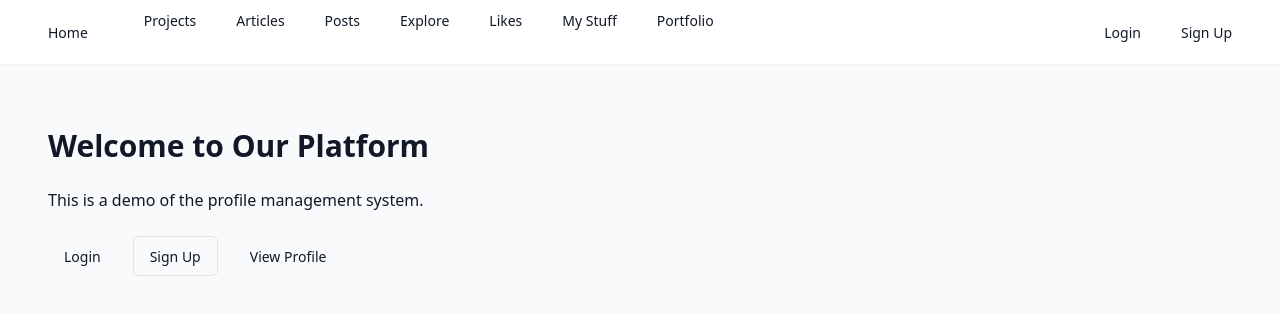
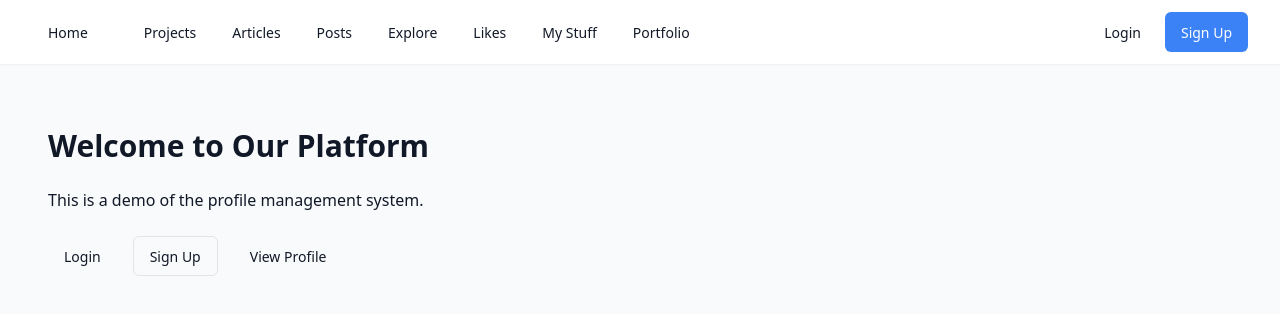
Before and after one commit to pelchers/sponsator-vrttppd-render-v1, a React (Vite) app in the folder client/: page / in a window 1280 px wide. Shown: the top 314 px of the page. Built offline with nearby package versions, Linux system fonts and the light colour scheme; no server answers.

Commit message:
style: add style guide and enhance navbar animations
- Create comprehensive style guide document
- Add hover animations to navbar buttons
- Standardize button styling conventions
- Implement consistent transition effects
- Update navigation menu item styling

```diff
--- a/client/src/components/navigation/navbar.tsx
+++ b/client/src/components/navigation/navbar.tsx
@@ -19,36 +19,68 @@ export default function Navbar() {
     navigate('/login');
   };
 
+  // Common button styles for nav items
+  const navButtonClass = "transition-all duration-200 hover:scale-105 hover:text-green-500 font-medium";
+  const dropdownItemClass = "transition-all duration-200 hover:bg-green-50 hover:text-green-500 cursor-pointer";
+
   return (
     <nav className="bg-white shadow-sm">
       <div className="max-w-7xl mx-auto px-4 sm:px-6 lg:px-8">
         <div className="flex justify-between h-16">
-          <div className="flex">
+          <div className="flex items-center">
             {/* Logo/Home */}
             <div className="flex-shrink-0 flex items-center">
-              <Button variant="ghost" onClick={() => navigate('/')}>
+              <Button
+                variant="ghost"
+                onClick={() => navigate('/')}
+                className={navButtonClass}
+              >
                 Home
               </Button>
             </div>
 
             {/* Main Navigation */}
-            <div className="hidden md:ml-6 md:flex md:space-x-2">
-              <Button variant="ghost" onClick={() => navigate('/projects')}>
+            <div className="hidden md:ml-6 md:flex md:space-x-1 items-center">
+              <Button
+                variant="ghost"
+                onClick={() => navigate('/projects')}
+                className={navButtonClass}
+              >
                 Projects
               </Button>
-              <Button variant="ghost" onClick={() => navigate('/article')}>
+              <Button
+                variant="ghost"
+                onClick={() => navigate('/article')}
+                className={navButtonClass}
+              >
                 Articles
               </Button>
-              <Button variant="ghost" onClick={() => navigate('/post')}>
+              <Button
+                variant="ghost"
+                onClick={() => navigate('/post')}
+                className={navButtonClass}
+              >
                 Posts
               </Button>
-              <Button variant="ghost" onClick={() => navigate('/explore')}>
+              <Button
+                variant="ghost"
+                onClick={() => navigate('/explore')}
+                className={navButtonClass}
+              >
                 Explore
               </Button>
-              <Button variant="ghost" onClick={() => navigate('/likes')}>
+              <Button
+                variant="ghost"
+                onClick={() => navigate('/likes')}
+                className={navButtonClass}
+              >
                 Likes
               </Button>
-              <Button variant="ghost" onClick={() => navigate('/mystuff')}>
+              <Button
+                variant="ghost"
+                onClick={() => navigate('/mystuff')}
+                className={navButtonClass}
+              >
                 My Stuff
               </Button>
               <Button
@@ -60,6 +92,7 @@ export default function Navbar() {
                     navigate('/portfolio');
                   }
                 }}
+                className={navButtonClass}
               >
                 Portfolio
               </Button>
@@ -70,62 +103,107 @@ export default function Navbar() {
             {userId ? (
               <DropdownMenu>
                 <DropdownMenuTrigger asChild>
-                  <Button variant="ghost">Menu</Button>
+                  <Button
+                    variant="ghost"
+                    className={navButtonClass}
+                  >
+                    Menu
+                  </Button>
                 </DropdownMenuTrigger>
-                <DropdownMenuContent>
-                  <DropdownMenuLabel>My Account</DropdownMenuLabel>
+                <DropdownMenuContent className="w-56">
+                  <DropdownMenuLabel className="font-semibold">My Account</DropdownMenuLabel>
                   <DropdownMenuSeparator />
-                  <DropdownMenuItem onClick={() => navigate(`/profile/${userId}`)}>
+                  <DropdownMenuItem
+                    onClick={() => navigate(`/profile/${userId}`)}
+                    className={dropdownItemClass}
+                  >
                     Profile
                   </DropdownMenuItem>
-                  <DropdownMenuItem onClick={() => navigate(`/profile/${userId}/edit`)}>
+                  <DropdownMenuItem
+                    onClick={() => navigate(`/profile/${userId}/edit`)}
+                    className={dropdownItemClass}
+                  >
                     Edit Profile
                   </DropdownMenuItem>
                   <DropdownMenuSeparator />
-                  <DropdownMenuLabel>Messages</DropdownMenuLabel>
-                  <DropdownMenuItem onClick={() => navigate('/messages')}>
+                  <DropdownMenuLabel className="font-semibold">Messages</DropdownMenuLabel>
+                  <DropdownMenuItem
+                    onClick={() => navigate('/messages')}
+                    className={dropdownItemClass}
+                  >
                     My Messages
                   </DropdownMenuItem>
                   <DropdownMenuSeparator />
-                  <DropdownMenuLabel>Projects</DropdownMenuLabel>
-                  <DropdownMenuItem onClick={() => navigate('/projects')}>
+                  <DropdownMenuLabel className="font-semibold">Projects</DropdownMenuLabel>
+                  <DropdownMenuItem
+                    onClick={() => navigate('/projects')}
+                    className={dropdownItemClass}
+                  >
                     My Projects
                   </DropdownMenuItem>
-                  <DropdownMenuItem onClick={() => navigate('/projects/new')}>
+                  <DropdownMenuItem
+                    onClick={() => navigate('/projects/new')}
+                    className={dropdownItemClass}
+                  >
                     Create Project
                   </DropdownMenuItem>
                   <DropdownMenuSeparator />
-                  <DropdownMenuLabel>Articles</DropdownMenuLabel>
-                  <DropdownMenuItem onClick={() => navigate('/article')}>
+                  <DropdownMenuLabel className="font-semibold">Articles</DropdownMenuLabel>
+                  <DropdownMenuItem
+                    onClick={() => navigate('/article')}
+                    className={dropdownItemClass}
+                  >
                     My Articles
                   </DropdownMenuItem>
-                  <DropdownMenuItem onClick={() => navigate('/article/edit/new')}>
+                  <DropdownMenuItem
+                    onClick={() => navigate('/article/edit/new')}
+                    className={dropdownItemClass}
+                  >
                     Create Article
                   </DropdownMenuItem>
                   <DropdownMenuSeparator />
-                  <DropdownMenuLabel>Posts</DropdownMenuLabel>
-                  <DropdownMenuItem onClick={() => navigate('/post')}>
+                  <DropdownMenuLabel className="font-semibold">Posts</DropdownMenuLabel>
+                  <DropdownMenuItem
+                    onClick={() => navigate('/post')}
+                    className={dropdownItemClass}
+                  >
                     My Posts
                   </DropdownMenuItem>
-                  <DropdownMenuItem onClick={() => navigate('/post/edit/new')}>
+                  <DropdownMenuItem
+                    onClick={() => navigate('/post/edit/new')}
+                    className={dropdownItemClass}
+                  >
                     Create Post
                   </DropdownMenuItem>
                   <DropdownMenuSeparator />
-                  <DropdownMenuItem onClick={() => navigate('/likes')}>
+                  <DropdownMenuItem
+                    onClick={() => navigate('/likes')}
+                    className={dropdownItemClass}
+                  >
                     My Likes
                   </DropdownMenuItem>
                   <DropdownMenuSeparator />
-                  <DropdownMenuItem onClick={handleLogout}>
+                  <DropdownMenuItem
+                    onClick={handleLogout}
+                    className="text-red-500 hover:text-red-700 hover:bg-red-50 transition-all duration-200 cursor-pointer"
+                  >
                     Logout
                   </DropdownMenuItem>
                 </DropdownMenuContent>
               </DropdownMenu>
             ) : (
-              <div className="flex gap-2">
-                <Button variant="ghost" onClick={() => navigate('/login')}>
+              <div className="flex gap-2 items-center">
+                <Button
+                  variant="ghost"
+                  onClick={() => navigate('/login')}
+                  className={navButtonClass}
+                >
                   Login
                 </Button>
-                <Button onClick={() => navigate('/register')}>
+                <Button
+                  onClick={() => navigate('/register')}
+                  className="bg-blue-500 hover:bg-green-500 text-white transition-all duration-200 hover:scale-105"
+                >
                   Sign Up
                 </Button>
               </div>
```
Also changed, not shown: 1 other file (tests, documents, lock files or other folders).
